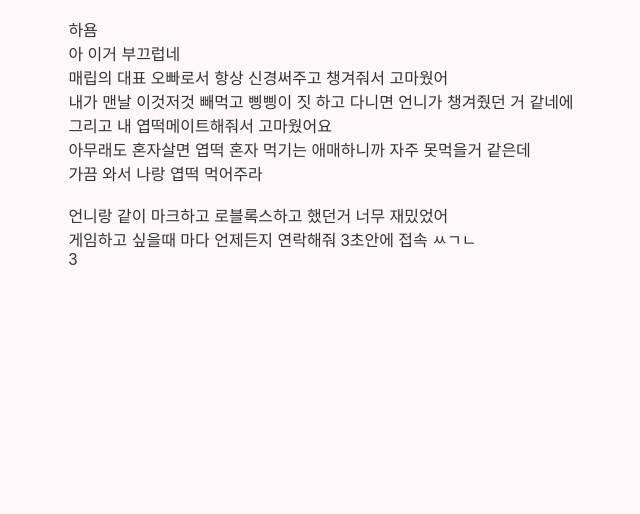
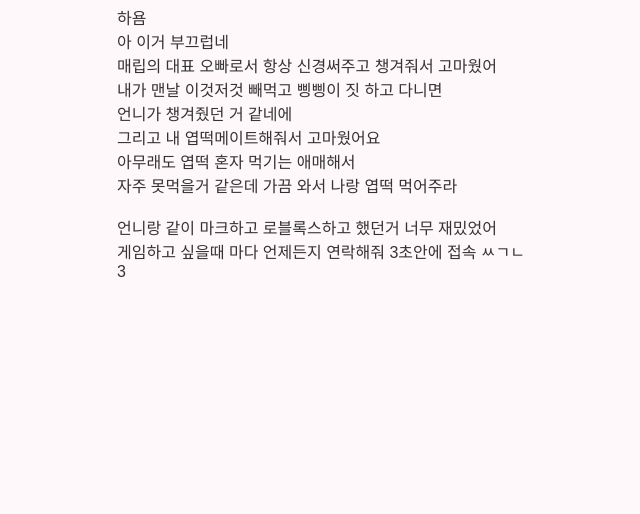
Before and after one commit to gguggu7062/marip, a plain HTML site: page gain.html in a window 1280 px wide. Shown: the part 286-800 px from the top of the page, without its empty margins (319-959 px from the left). Drawn offline with Linux system fonts and the light colour scheme; a web font is replaced by a local one.

Commit message:
final_re

```diff
--- a/gain.html
+++ b/gain.html
@@ -17,10 +17,11 @@
         <p>하욤<br>
             아 이거 부끄럽네<br>
             매립의 대표 오빠로서 항상 신경써주고 챙겨줘서 고마웠어<br>
-            내가 맨날 이것저것 빼먹고 삥삥이 짓 하고 다니면 언니가 챙겨줬던 거 같네에<br>
+            내가 맨날 이것저것 빼먹고 삥삥이 짓 하고 다니면<br>
+            언니가 챙겨줬던 거 같네에<br>
             그리고 내 엽떡메이트해줘서 고마웠어요<br>
-            아무래도 혼자살면 엽떡 혼자 먹기는 애매하니까 자주 못먹을거 같은데<br>
-            가끔 와서 나랑 엽떡 먹어주라<br>
+            아무래도 엽떡 혼자 먹기는 애매해서<br>
+            자주 못먹을거 같은데 가끔 와서 나랑 엽떡 먹어주라<br>
             <br>
             언니랑 같이 마크하고 로블록스하고 했던거 너무 재밌었어<br>
             게임하고 싶을때 마다 언제든지 연락해줘 3초안에 접속 ㅆㄱㄴ<br>
```
Also changed, not shown: junghee.html (+2 -2 lines), yeram.html (+2 -1 lines).
